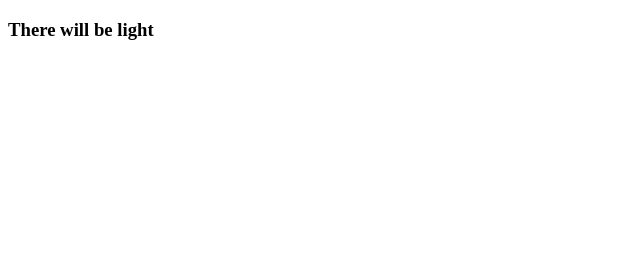
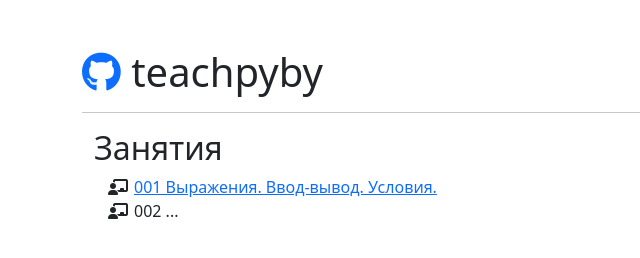
Before and after one commit to teachpyby/teachpyby.github.io, a plain HTML site: page index.html in a window 1280 px wide. Shown: the whole page, without its empty margins (0-640 px from the left). Drawn offline with nearby package versions, Linux system fonts and the light colour scheme.

Commit message:
Обновил главную страничку

```diff
--- a/index.html
+++ b/index.html
@@ -6,14 +6,21 @@
 
 		<title>Teachpyby</title>
 
-		<link rel="stylesheet" href="reveal.js/dist/reset.css">
-		<link rel="stylesheet" href="reveal.js/dist/reveal.css">
-		<link rel="stylesheet" href="reveal.js/dist/theme/black.css" id="theme">
-
-		<!-- Theme used for syntax highlighted code -->
-		<link rel="stylesheet" href="reveal.js/plugin/highlight/monokai.css" id="highlight-theme">
+		<link href="https://cdn.jsdelivr.net/npm/bootstrap@5.0.0-beta1/dist/css/bootstrap.min.css" rel="stylesheet" integrity="sha384-giJF6kkoqNQ00vy+HMDP7azOuL0xtbfIcaT9wjKHr8RbDVddVHyTfAAsrekwKmP1" crossorigin="anonymous">
+		<script src="https://cdn.jsdelivr.net/npm/bootstrap@5.0.0-beta1/dist/js/bootstrap.bundle.min.js" integrity="sha384-ygbV9kiqUc6oa4msXn9868pTtWMgiQaeYH7/t7LECLbyPA2x65Kgf80OJFdroafW" crossorigin="anonymous"></script>
+		<script src="https://kit.fontawesome.com/986cefc0d9.js" crossorigin="anonymous"></script>
 	</head>
 	<body>
-		<h3>There will be light</h3>
+		<div class="container pt-5">
+			<h1><a href="https://github.com/teachpyby"><i class="fab fa-github"></i></a> teachpyby</h1>
+			<hr/>
+			<div class="container-fluid">
+				<h2>Занятия</h2>
+				<ul class="fa-ul">
+				  <li><span class="fa-li"><i class="fas fa-chalkboard-teacher"></i></span><a href="./lesson01.html">001 Выражения. Ввод-вывод. Условия.</a></li>
+				  <li><span class="fa-li"><i class="fas fa-chalkboard-teacher"></i></span>002 ...</li>
+				</ul>
+			</div>
+		</div>
 	</body>
 </html>
```
